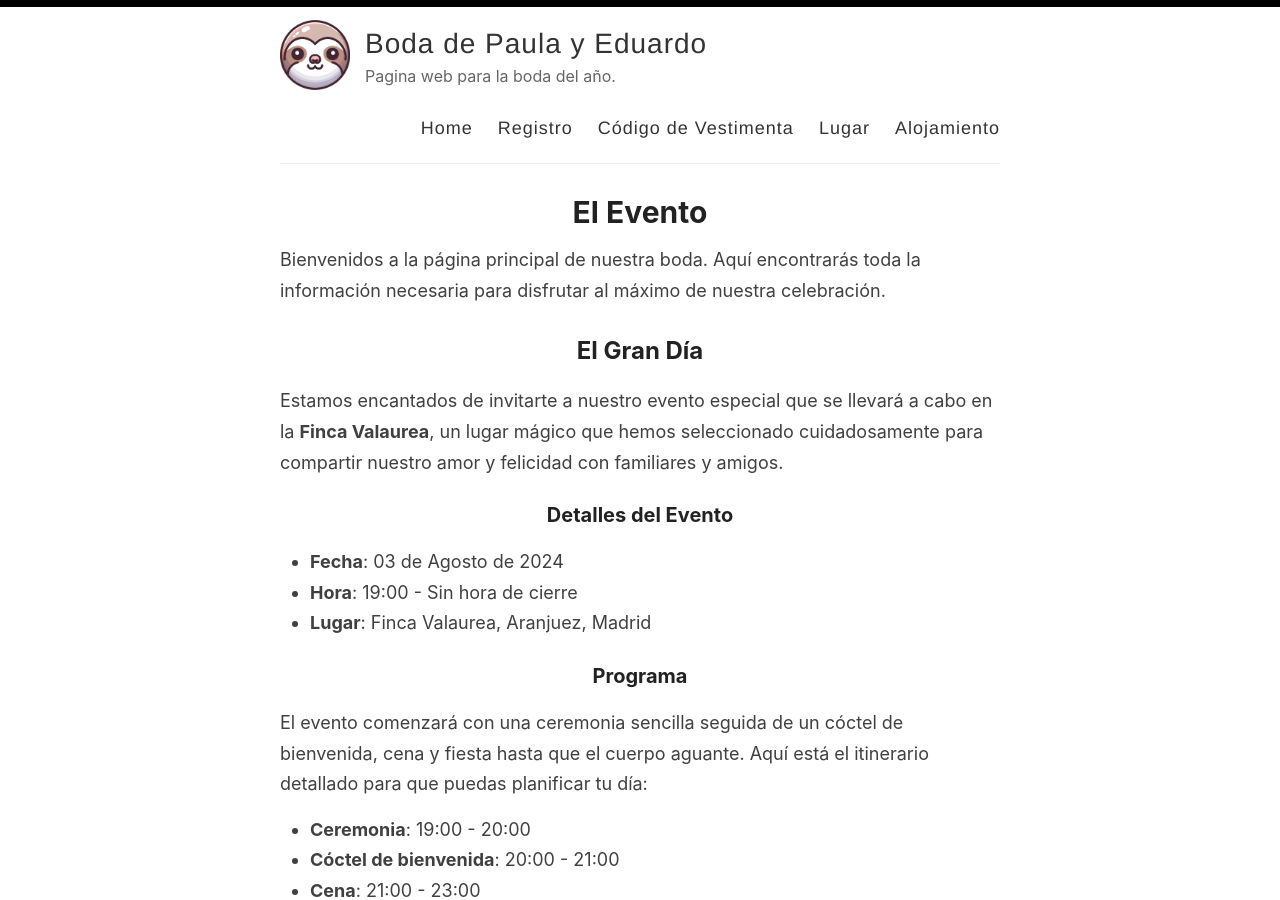
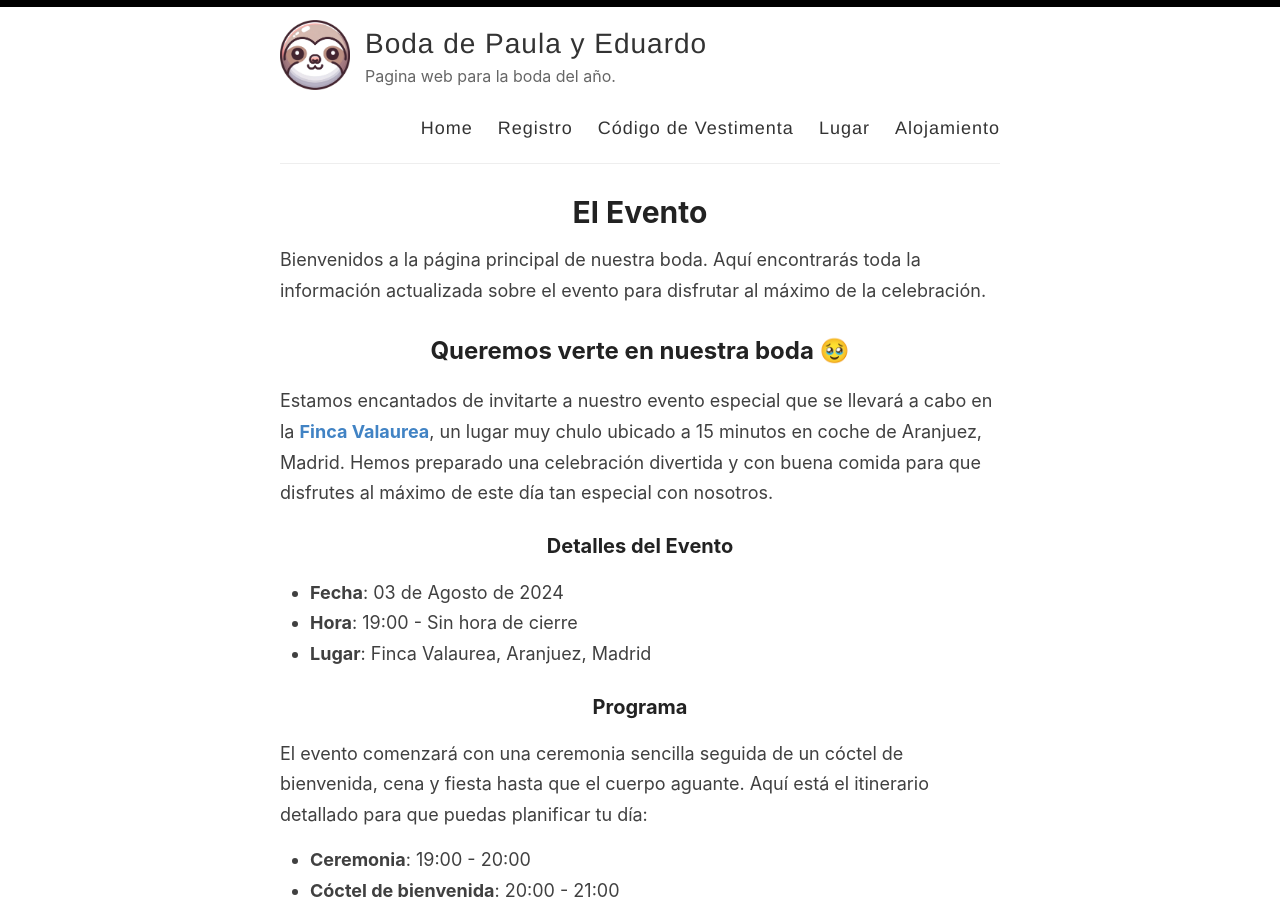
Before and after one commit to boda-paula-y-eduardo/boda-paula-eduardo, a Jekyll site: the page built from _pages/el-evento.md, in a window 1280 px wide and 900 px high. Built offline with Jekyll 4.4.1, drawn with Linux system fonts in a browser that asks for light colours.

Commit message:
test emoji

```diff
--- a/_pages/el-evento.md
+++ b/_pages/el-evento.md
@@ -4,11 +4,12 @@ title: El Evento
 permalink: /el-evento/
 ---
 
-Bienvenidos a la página principal de nuestra boda. Aquí encontrarás toda la información necesaria para disfrutar al máximo de nuestra celebración.
+Bienvenidos a la página principal de nuestra boda. Aquí encontrarás toda la información actualizada sobre el evento para disfrutar al máximo de la celebración.
 
-## El Gran Día
+## Queremos verte en nuestra boda 🥹
 
-Estamos encantados de invitarte a nuestro evento especial que se llevará a cabo en la **Finca Valaurea**, un lugar mágico que hemos seleccionado cuidadosamente para compartir nuestro amor y felicidad con familiares y amigos.
+Estamos encantados de invitarte a nuestro evento especial que se llevará a cabo en la [**Finca Valaurea**](/boda-paula-eduardo/lugar/), un lugar muy chulo ubicado a 15 minutos en coche de Aranjuez, Madrid. Hemos preparado una celebración divertida y con buena comida para que disfrutes al máximo de este día tan especial con nosotros.
+
 
 ### Detalles del Evento
 
```
